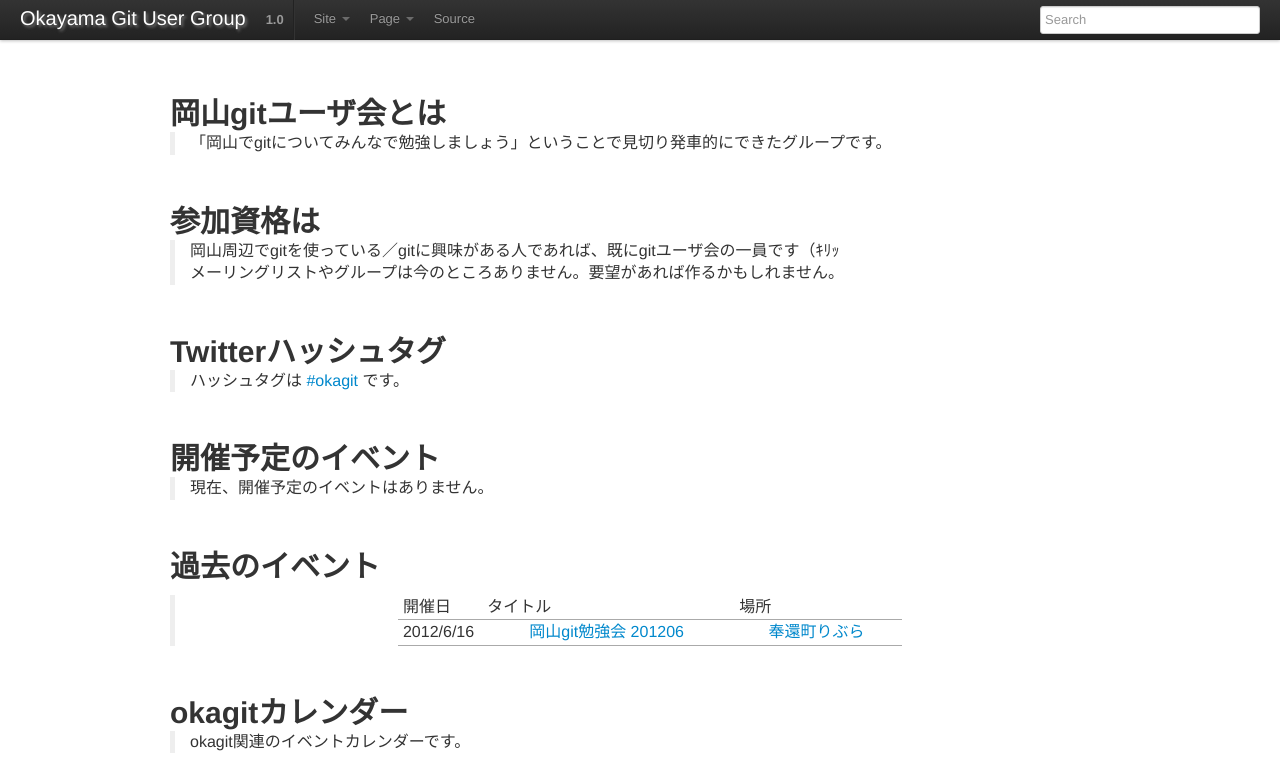
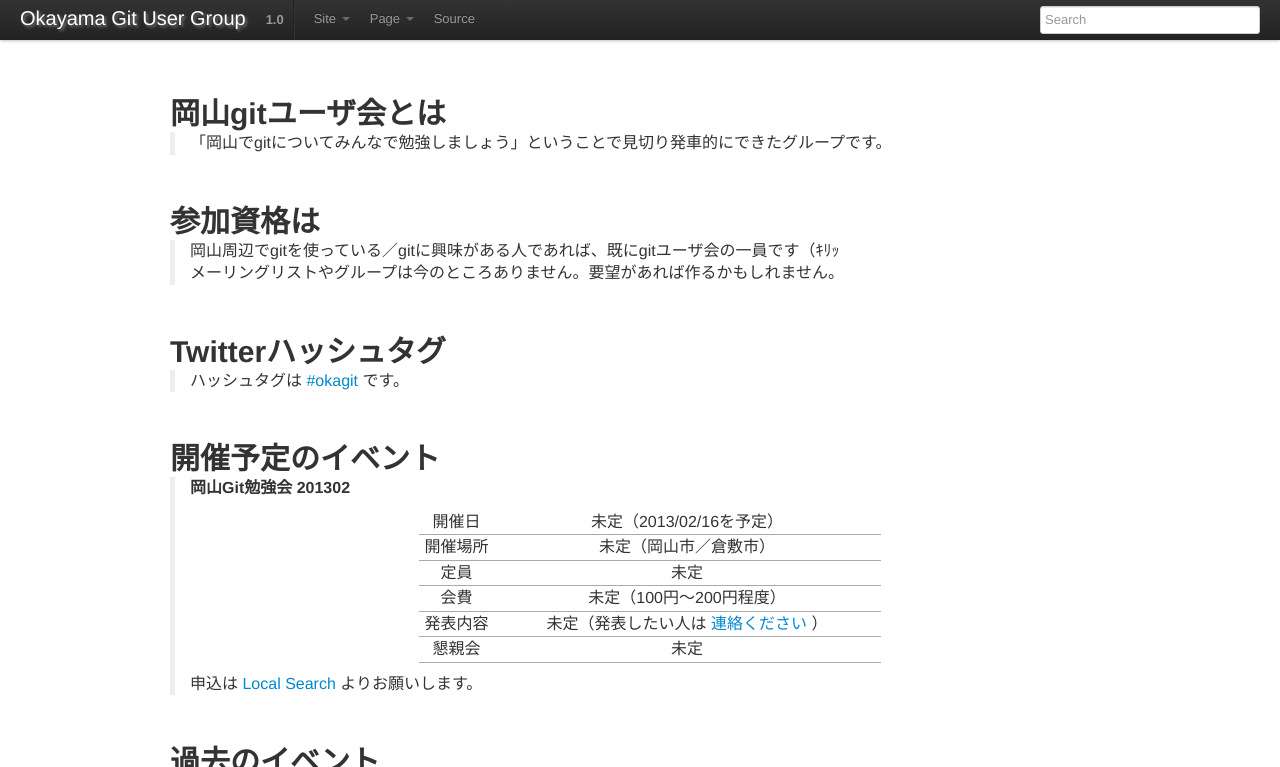
Before and after one commit to okagit/okagit, a Sphinx documentation site: the page built from source/index.rst, in a window 1280 px wide and 900 px high, cut to the strip 0-767 px from the top of the window. Built offline with Sphinx 7.4.7, drawn with Linux system fonts in a browser that asks for light colours.

Commit message:
Add announcement
岡山Git勉強会 201302の告知を追加

```diff
--- a/source/index.rst
+++ b/source/index.rst
@@ -34,7 +34,28 @@ Twitterハッシュタグ
 開催予定のイベント
 ==================
 
- 現在、開催予定のイベントはありません。
+ .. 現在、開催予定のイベントはありません。
+
+ **岡山Git勉強会 201302**
+
+ .. list-table::
+     :widths: 10 50
+     :header-rows: 0
+
+     * - 開催日
+       - 未定（2013/02/16を予定）
+     * - 開催場所
+       - 未定（岡山市／倉敷市）
+     * - 定員
+       - 未定
+     * - 会費
+       - 未定（100円〜200円程度）
+     * - 発表内容
+       - 未定（発表したい人は `連絡ください <https://twitter.com/intent/tweet?hashtags=okagit&in_reply_to=291732451879964672&original_referer=http://local.aguuu.com/events/11120>`_ ）
+     * - 懇親会
+       - 未定
+
+ 申込は `Local Search <http://local.aguuu.com/events/11120>`_ よりお願いします。
 
 |
 
```
